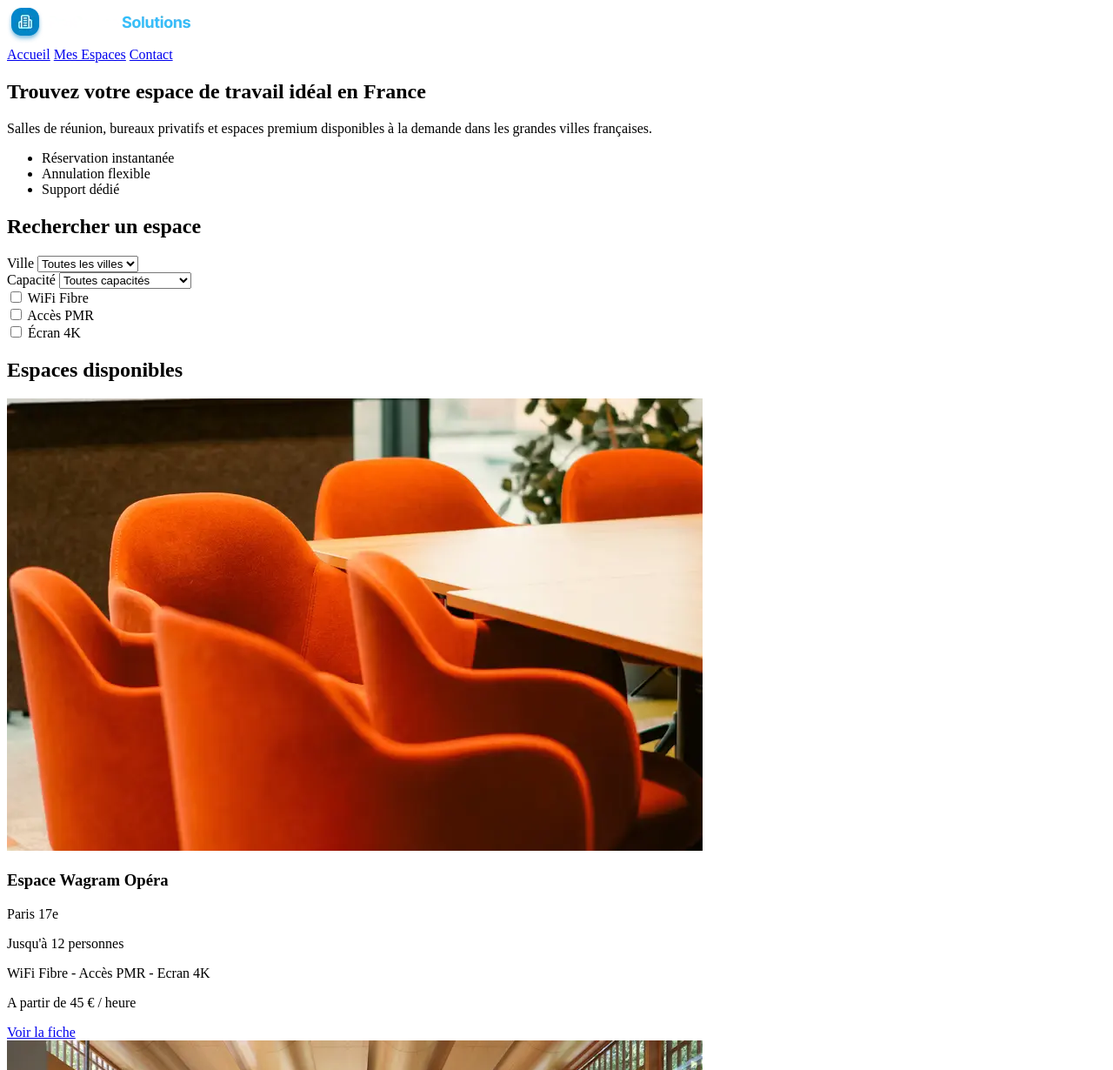
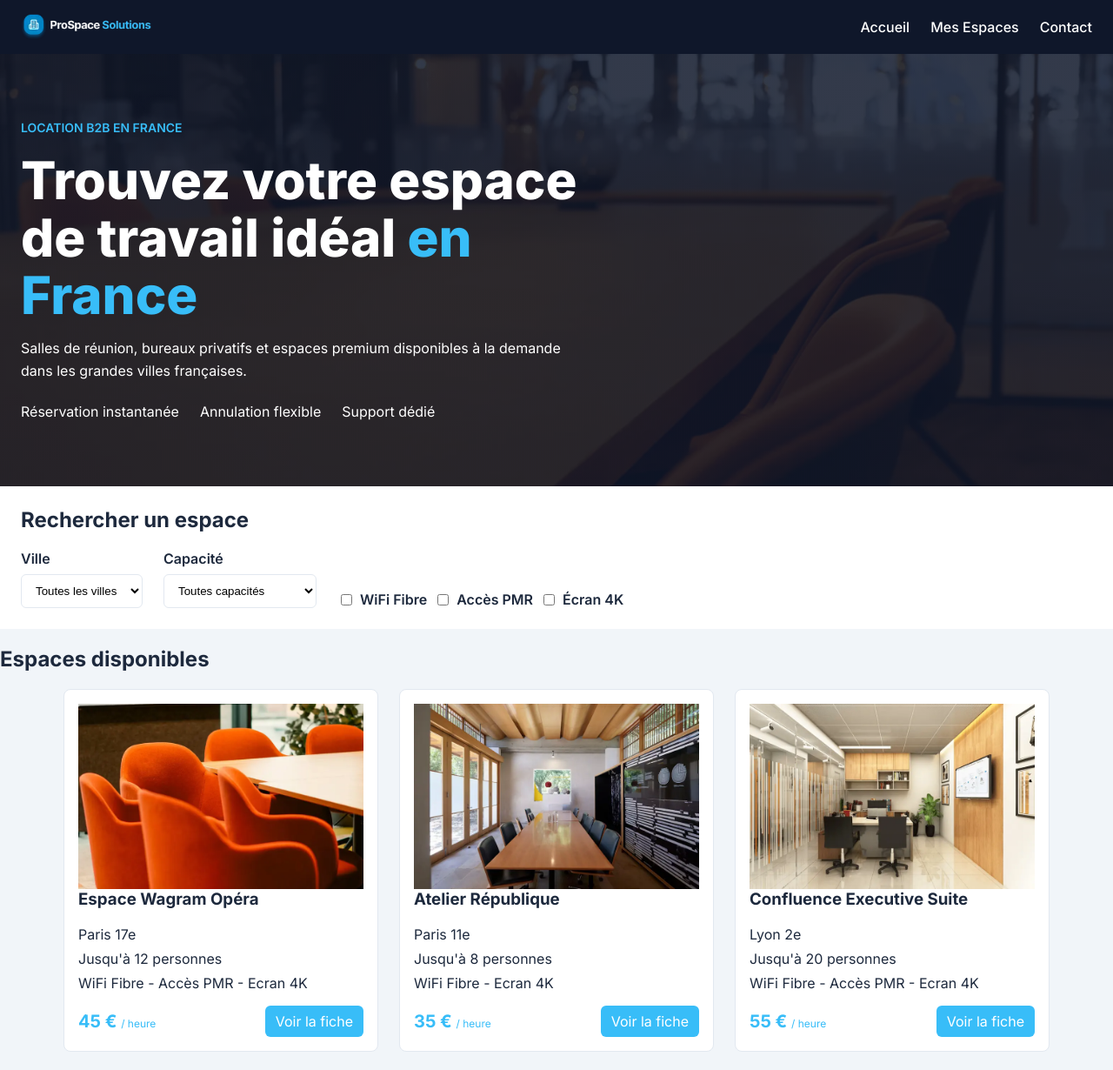
Before and after one commit to Dom-knock/prospace, a website: page index.html in a window 1280 px wide. Shown: the top 1230 px of the page at 87% size. Drawn offline with Linux system fonts and the light colour scheme.

Commit message:
Mise en forme SCSS de la page d'accueil

```diff
--- a/index.html
+++ b/index.html
@@ -5,18 +5,23 @@
     <meta name="viewport" content="width=device-width, initial-scale=1.0">
     <title>ProSpace Solutions - Espaces de travail en France</title>
     <meta name="description" content="Trouvez un espace de travail, une salle de réunion ou un bureau professionnel avec ProSpace Solutions.">
+    <link rel="preconnect" href="https://fonts.googleapis.com">
+    <link rel="preconnect" href="https://fonts.gstatic.com" crossorigin>
+    <link href="https://fonts.googleapis.com/css2?family=Inter:wght@400;500;600;700;800&display=swap"
+      rel="stylesheet">
+    <link rel="stylesheet" href="assets/css/style.css">
 </head>
 
 <body>
 
-    <header>
+    <header class="entete">
 
         <!-- Logo -->
         <a href="index.html" aria-current="page">
             <img src="assets/images/logo.webp" alt="Logo de ProSpace Solutions">
         </a>
         <!-- Navigation principale -->
-        <nav>
+        <nav class="navigation-principale">
             <a href="index.html" title="lien vers la page d'accueil">
                 Accueil</a>
             <a href="pages/mes-espaces.html">Mes Espaces</a>
@@ -29,9 +34,11 @@
     <main>
 
         <!-- Section Hero -->
-        <section>
+        <section class="hero">
 
-            <h1>Trouvez votre espace de travail idéal en France</h1>
+            <p class="hero-label">Location B2B en France</p>
+
+            <h1>Trouvez votre espace de travail idéal <span>en France</span></h1>
 
             <p>Salles de réunion, bureaux privatifs et espaces premium disponibles à la demande dans les grandes villes françaises.</p>
 
@@ -45,14 +52,14 @@
 
 
         <!-- Section Recherche -->
-        <section>
+        <section class="recherche">
 
             <h2>Rechercher un espace</h2>
 
-            <form>
+            <form class="formulaire-recherche">
 
                 <!-- Filtre par ville -->
-                <div>
+                <div class="filtre">
                     <label for="ville">Ville</label>
 
                     <select id="ville" name="ville">
@@ -66,7 +73,7 @@
                 </div>
 
                 <!-- Filtre par capacité -->
-                <div>
+                <div class="filtre">
                     <label for="capacite">Capacité</label>
 
                     <select id="capacite" name="capacite">
@@ -78,7 +85,7 @@
                 </div>
 
                 <!-- Filtre par équipements -->
-                <div>
+                <div class="equipements">
 
                     <div>
                         <input type="checkbox" id="fibre" name="fibre">
@@ -107,10 +114,12 @@
 
             <h2>Espaces disponibles</h2>
 
-            <div>
+            <div class="liste-espaces">
 
                 <!-- Carte d'un espace -->
-                <article>
+                <article class="carte-espace">
+
+                    <div class="contenu-carte">
 
                         <img src="assets/images/espace-wagram.webp" alt="Espace de travail Wagram Opéra">
 
@@ -122,13 +131,18 @@
 
                         <p>WiFi Fibre - Accès PMR - Ecran 4K</p>
 
-                    <p>A partir de 45 € / heure</p>
+                        <div class="bas-carte">
+                            <p class="prix">45 € <span>/ heure</span></p>
+                            <a href="pages/espace.html?id=1">Voir la fiche</a>
+                        </div>
 
-                    <a href="pages/espace.html?id=1">Voir la fiche</a>
+                    </div>
 
                 </article>
 
-                <article>
+                <article class="carte-espace">
+
+                    <div class="contenu-carte">
 
                         <img src="assets/images/atelier-republique-paris.webp" alt="Espace de travail Atelier République">
 
@@ -140,13 +154,21 @@
 
                         <p>WiFi Fibre - Ecran 4K</p>
 
-                    <p>A partir de 35 € / heure</p>
+                        <div class="bas-carte">
+
+                            <p class="prix">35 € <span>/ heure</span></p>
 
                             <a href="pages/espace.html?id=2">Voir la fiche</a>
 
+                        </div>
+
+                    </div>
+
                 </article>
 
-                <article>
+                <article class="carte-espace">
+
+                    <div class="contenu-carte">
 
                         <img src="assets/images/confluence-executive.webp" alt="Espace de travail Confluence Executive Suite">
 
@@ -158,13 +180,21 @@
 
                         <p>WiFi Fibre - Accès PMR - Ecran 4K</p>
 
-                    <p>A partir de 55 € / heure</p>
+                        <div class="bas-carte">
+
+                            <p class="prix">55 € <span>/ heure</span></p>
 
                             <a href="pages/espace.html?id=3">Voir la fiche</a>
 
+                        </div>
+
+                    </div>
+
                 </article>
 
-                <article>
+                <article class="carte-espace">
+
+                    <div class="contenu-carte">
 
                         <img src="assets/images/chartrons-bordeaux.webp" alt="Espace de travail Les Chartrons Board Room">
 
@@ -176,13 +206,21 @@
 
                         <p>WiFi Fibre - Accès PMR</p>
 
-                    <p>A partir de 40 € / heure</p>
+                        <div class="bas-carte">
+
+                            <p class="prix">40 € <span>/ heure</span></p>
 
                             <a href="pages/espace.html?id=4">Voir la fiche</a>
 
+                        </div>
+
+                    </div>
+
                 </article>
 
-                <article>
+                <article class="carte-espace">
+
+                    <div class="contenu-carte">
 
                         <img src="assets/images/ile-nantes.webp" alt="Espace de travail Ile de Nantes Studio">
 
@@ -194,13 +232,21 @@
 
                         <p>WiFi Fibre - Ecran 4K</p>
 
-                    <p>A partir de 28 € / heure</p>
+                        <div class="bas-carte">
+
+                            <p class="prix">28 € <span>/ heure</span></p>
 
                             <a href="pages/espace.html?id=5">Voir la fiche</a>
 
+                        </div>
+
+                    </div>
+
                 </article>
 
-                <article>
+                <article class="carte-espace">
+
+                    <div class="contenu-carte">
 
                         <img src="assets/images/vieux-port-marseille.webp" alt="Espace de travail Vieux-Port Panorama">
 
@@ -212,9 +258,15 @@
 
                         <p>WiFi Fibre - Accès PMR</p>
 
-                    <p>A partir de 38 € / heure</p>
+                        <div class="bas-carte">
+
+                            <p class="prix">38 € <span>/ heure</span></p>
 
                             <a href="pages/espace.html?id=6">Voir la fiche</a>
+
+                        </div>
+
+                    </div>
 
                 </article>
 
@@ -225,7 +277,7 @@
     </main>
 
 
-    <footer>
+    <footer class="pied-page">
 
         <div>
             ProSpace Solutions
--- a/ressources/scss/abstracts/_mixins.scss
+++ /dev/null
@@ -1,23 +0,0 @@
-@mixin focus-visible {
-  outline: 3px solid #38bdf8;
-  outline-offset: 3px;
-}
-
-@mixin card-surface {
-  background: #ffffff;
-  border: 1px solid #e2e8f0;
-  border-radius: 10px;
-  box-shadow: 0 12px 32px rgba(15, 23, 42, 0.08);
-}
-
-@mixin from-tablet {
-  @media (min-width: 768px) {
-    @content;
-  }
-}
-
-@mixin from-desktop {
-  @media (min-width: 1024px) {
-    @content;
-  }
-}
--- a/ressources/scss/abstracts/_variables.scss
+++ b/ressources/scss/abstracts/_variables.scss
@@ -1,28 +1,21 @@
-$color-navy: #0f172a;
-$color-navy-soft: #1e293b;
-$color-blue: #0284c7;
-$color-blue-hover: #0369a1;
-$color-blue-active: #075985;
-$color-cyan: #38bdf8;
-$color-sky-light: #f0f9ff;
-$color-border-blue: #bae6fd;
-$color-off-white: #f8fafc;
-$color-white: #ffffff;
-$color-text: #334155;
-$color-muted: #64748b;
-$color-border: #e2e8f0;
-$color-danger: #b91c1c;
-$color-danger-light: #fef2f2;
-$color-success: #166534;
-$color-success-light: #f0fdf4;
-$color-star: #f59e0b;
-$font-heading: "Outfit", Arial, sans-serif;
-$font-body: "DM Sans", Arial, sans-serif;
-$font-mono: "JetBrains Mono", Consolas, monospace;
-$font-adapted: "OpenDyslexic", Arial, sans-serif;
-$container-width: 1280px;
-$radius-small: 6px;
-$radius-medium: 10px;
-$radius-large: 16px;
-$shadow-card: 0 12px 32px rgba(15, 23, 42, 0.08);
-$transition-fast: 180ms ease;
+// Couleurs principales
+$couleur-principale: #0284c7;
+$couleur-secondaire: #38bdf8;
+
+$couleur-fond-sombre: #0f172a;
+$couleur-fond-clair: #f1f5f9;
+
+$couleur-blanche: #ffffff;
+$couleur-texte: #1d293d;
+$couleur-texte-secondaire: #45556c;
+$couleur-bordure: #e2e8f0;
+
+// Couleurs spécifiques
+$couleur-etoile: #ffb900;
+$couleur-favori: #ff2056;
+
+// ------------------------------
+// Police
+// ------------------------------
+
+$police-principale: "Inter", sans-serif;
--- /dev/null
+++ b/ressources/scss/base/_base.scss
@@ -0,0 +1,6 @@
+body {
+    margin: 0;
+    font-family: $police-principale;
+    color: $couleur-texte;
+    background-color: $couleur-fond-clair;
+}
--- /dev/null
+++ b/ressources/scss/components/_cartes.scss
@@ -0,0 +1,72 @@
+.espaces {
+    padding: 24px;
+
+    h2 {
+        margin-top: 0;
+        margin-bottom: 20px;
+    }
+}
+
+.liste-espaces {
+    display: flex;
+    flex-wrap: wrap;
+    justify-content: center;
+    gap: 24px;
+
+    max-width: 1140px;
+    margin: 0 auto;
+}
+
+.carte-espace {
+    width: 100%;
+    max-width: 360px;
+
+    background-color: $couleur-blanche;
+    border: 1px solid $couleur-bordure;
+    border-radius: 8px;
+    overflow: hidden;
+
+    img {
+        width: 100%;
+        display: block;
+    }
+}
+
+.contenu-carte {
+    padding: 16px;
+
+    h3 {
+        margin-top: 0;
+    }
+
+    p {
+        margin: 8px 0;
+    }
+}
+
+.bas-carte {
+    display: flex;
+    justify-content: space-between;
+    align-items: center;
+    margin-top: 16px;
+
+    .prix {
+        margin: 0;
+        color: $couleur-secondaire;
+        font-size: 20px;
+        font-weight: 700;
+
+        span {
+            font-size: 12px;
+            font-weight: 400;
+        }
+    }
+
+    a {
+        background-color: $couleur-secondaire;
+        color: $couleur-blanche;
+        padding: 8px 12px;
+        border-radius: 6px;
+        text-decoration: none;
+    }
+}
--- /dev/null
+++ b/ressources/scss/layout/_header.scss
@@ -0,0 +1,28 @@
+.entete {
+    background-color: $couleur-fond-sombre;
+    padding: 16px 24px;
+
+    display: flex;
+    align-items: center;
+    justify-content: space-between;
+
+    img {
+        width: 150px;
+        display: block;
+    }
+}
+
+.navigation-principale {
+    display: flex;
+    gap: 24px;
+
+    a {
+        color: $couleur-blanche;
+        text-decoration: none;
+        font-weight: 500;
+    }
+
+    a[aria-current="page"] {
+        color: $couleur-secondaire;
+    }
+}
--- /dev/null
+++ b/ressources/scss/layout/_hero.scss
@@ -0,0 +1,59 @@
+.hero {
+    background-image:
+        linear-gradient(
+            rgba(15, 23, 42, 0.85),
+            rgba(15, 23, 42, 0.85)
+        ),
+        url("../images/espace-travail-hero.webp");
+
+    background-size: cover;
+    background-position: center;
+
+    color: $couleur-blanche;
+    padding: 60px 24px;
+
+
+    .hero-label {
+        color: $couleur-secondaire;
+        font-size: 14px;
+        font-weight: 600;
+        text-transform: uppercase;
+    }
+
+    h1 {
+        max-width: 650px;
+        margin: 16px 0;
+        font-size: 36px;
+        line-height: 1.1;
+        font-weight: 800;
+
+        span {
+            color: $couleur-secondaire;
+        }
+    }
+
+    > p {
+        max-width: 650px;
+        line-height: 1.6;
+    }
+
+    ul {
+        display: flex;
+        flex-wrap: wrap;
+        gap: 24px;
+
+        padding: 0;
+        margin-top: 24px;
+
+        list-style: none;
+    }
+}
+
+@media (min-width: 1024px) {
+    .hero {
+        h1 {
+            font-size: 60px;
+            line-height: 66px;
+        }
+    }
+}
--- /dev/null
+++ b/ressources/scss/layout/_recherche.scss
@@ -0,0 +1,52 @@
+.recherche {
+    padding: 24px;
+    background-color: $couleur-blanche;
+
+    h2 {
+        margin-top: 0;
+        margin-bottom: 20px;
+    }
+}
+
+.formulaire-recherche {
+    display: flex;
+    flex-wrap: wrap;
+    gap: 24px;
+    align-items: end;
+
+    > div {
+        display: flex;
+        flex-direction: column;
+        gap: 8px;
+    }
+
+    label {
+        font-weight: 600;
+    }
+
+    select {
+        padding: 10px 12px;
+        border: 1px solid $couleur-bordure;
+        border-radius: 6px;
+        background-color: $couleur-blanche;
+    }
+}
+
+.equipements {
+    display: flex;
+    flex-direction: row !important;
+    flex-wrap: wrap;
+    gap: 16px;
+
+    div {
+        display: flex;
+        align-items: center;
+        gap: 6px;
+    }
+}
+
+.filtre {
+    display: flex;
+    flex-direction: column;
+    gap: 8px;
+}
--- /dev/null
+++ b/ressources/scss/main.scss
@@ -0,0 +1,7 @@
+@import "abstracts/variables";
+@import "base/base";
+@import "layout/header";
+@import "layout/hero";
+@import "layout/recherche";
+@import "components/cartes";
+@import "layout/footer";
```
Also changed, not shown: package.json (added, +24 -0 lines), ressources/scss/layout/_footer.scss (added, +15 -0 lines), assets/css/style.css (added), assets/images/espace-travail-hero.webp (added), 3 other files. Lines whose indentation alone changed are shown as unchanged.
